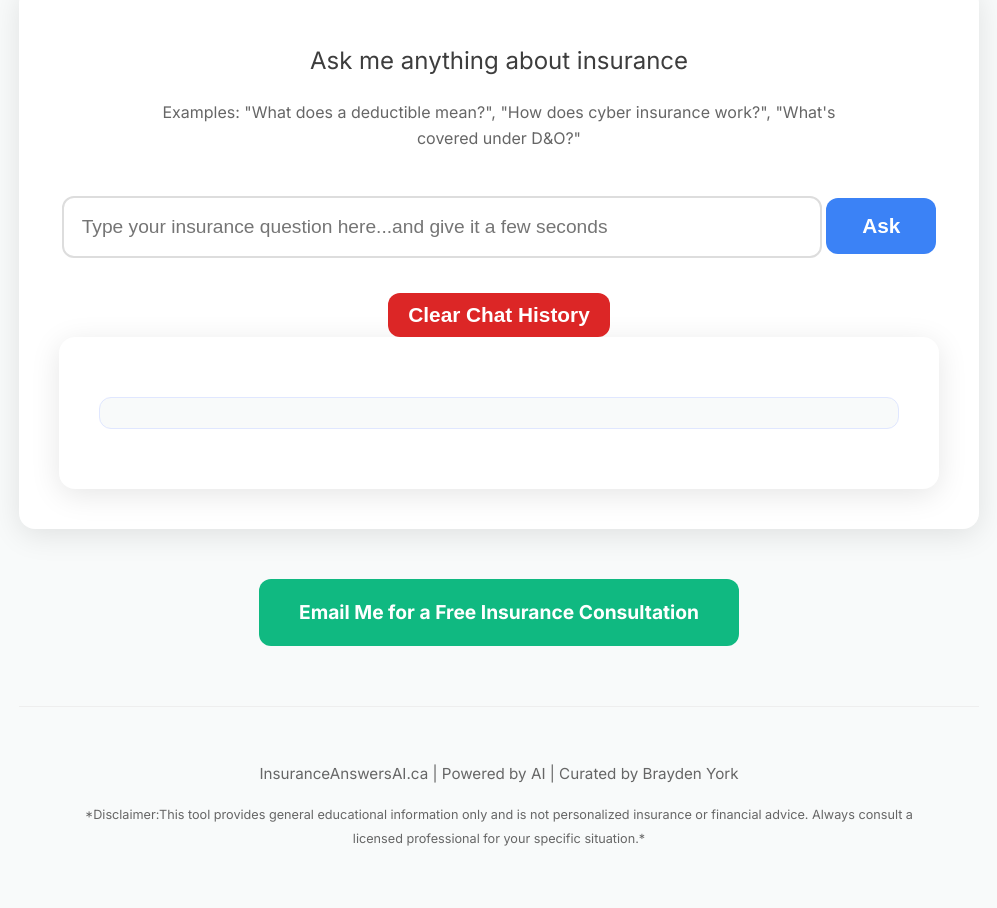
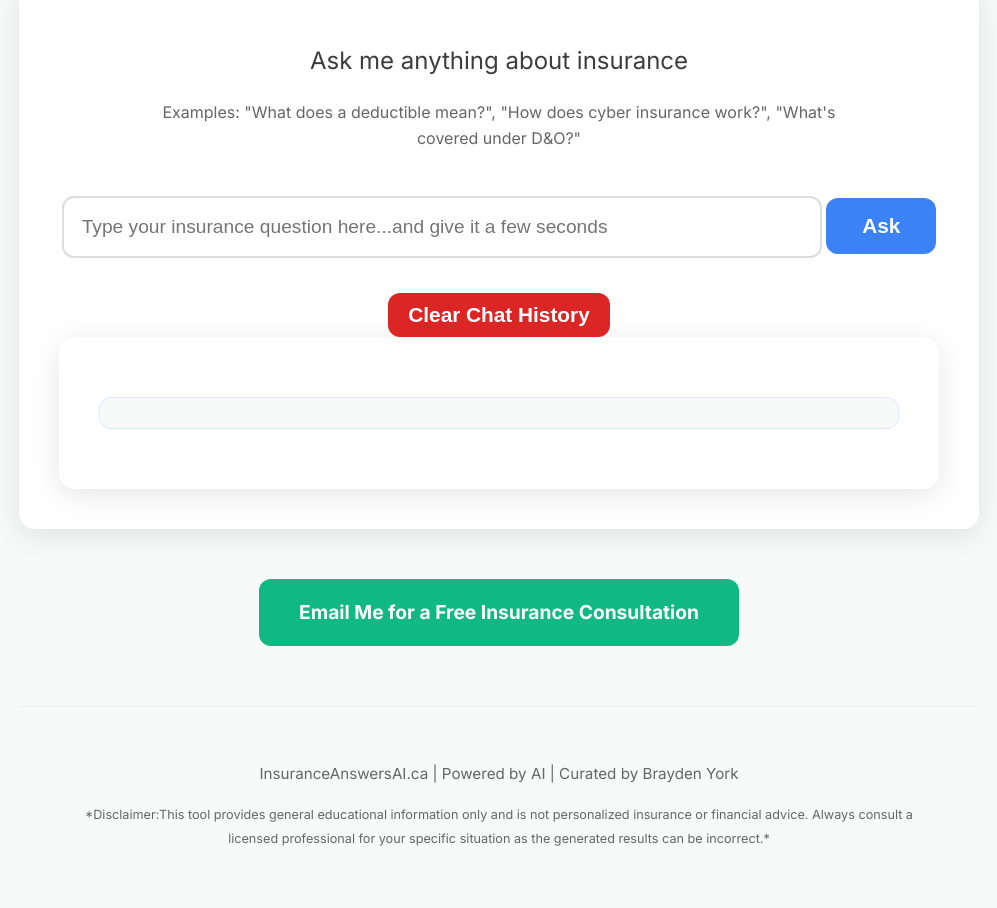
Before and after one commit to Yorkster/insurance-answers-ai, a plain HTML site: page index.html in a window 1280 px wide. Shown: the part 856-1764 px from the top of the page, without its empty margins (141-1138 px from the left). Drawn offline with Linux system fonts and the light colour scheme.

Commit message:
Update index.html

```diff
--- a/index.html
+++ b/index.html
@@ -163,7 +163,7 @@
 
   <footer>
     <p>InsuranceAnswersAI.ca | Powered by AI | Curated by Brayden York</p>
-    <p><small>*Disclaimer:This tool provides general educational information only and is not personalized insurance or financial advice. Always consult a licensed professional for your specific situation.*</small></p>
+    <p><small>*Disclaimer:This tool provides general educational information only and is not personalized insurance or financial advice. Always consult a licensed professional for your specific situation as the generated results can be incorrect.*</small></p>
   </footer>
 
 <script>
```
